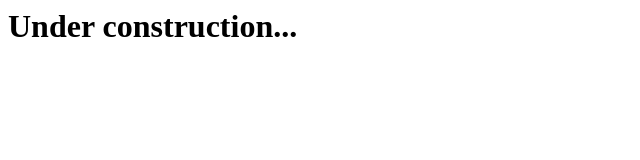
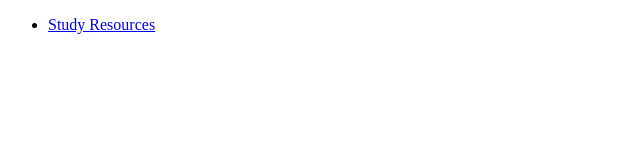
Before and after one commit to moke-codes/moke-rs.github.io, a plain HTML site: page index.html in a window 1280 px wide. Shown: the whole page, without its empty margins (0-640 px from the left). Drawn offline with Linux system fonts and the light colour scheme.

Commit message:
Add study resources

```diff
--- a/index.html
+++ b/index.html
@@ -1,8 +1,16 @@
-<html>
+<!DOCTYPE html>
+<html lang="en">
+
 <head>
-<title>Setting up my Github Page</title>
+    <meta charset="UTF-8">
+    <meta name="viewport" content="width=device-width, initial-scale=1.0">
+    <title>Setting up my Github Page</title>
 </head>
+
 <body>
-<h1>Under construction...</h1>
+    <ul>
+        <li><a href="StudyResources.md">Study Resources</a></li>
+    </ul>
 </body>
+
 </html>
```
Also changed, not shown: 1 other file.
